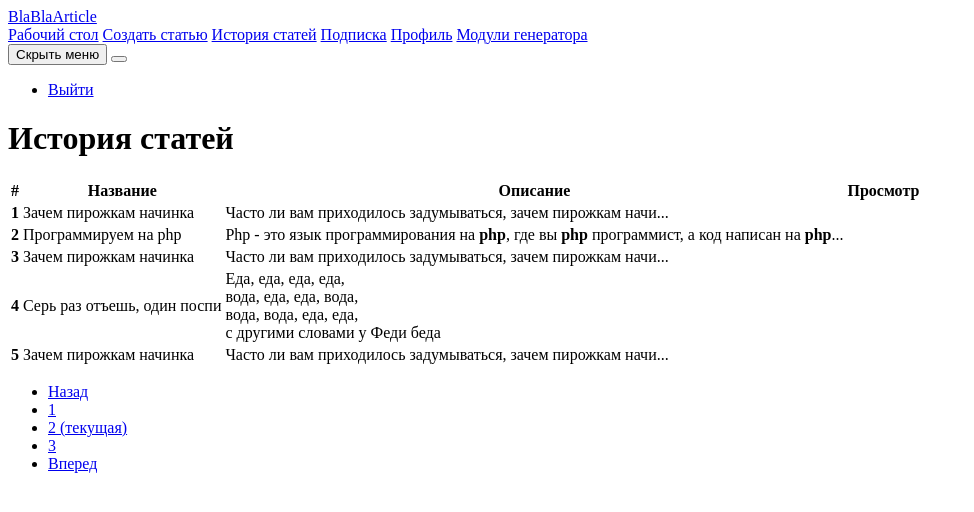
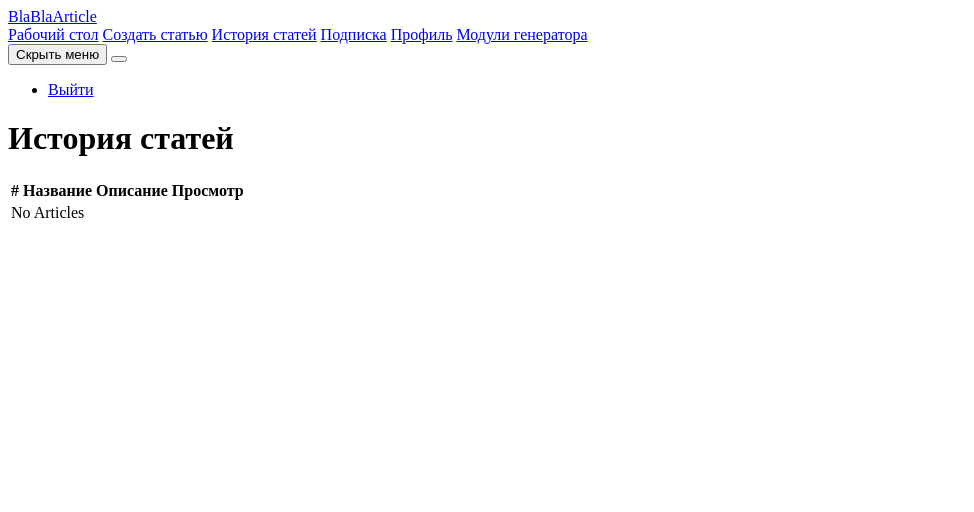
Before and after one commit to viktorbeznosov/symfony_diplom, a Symfony app: template templates/account/history.html.twig in a window 1280 px wide. Shown: the top 512 px of the page, without its empty margins (0-974 px from the left). Run offline with Twig, Linux system fonts and the light colour scheme; the template is opened without the code that fills it, so the values that code supplies are empty; some libraries are stand-ins or nearby versions.

Commit message:
Создао страницу просмотра списка статей пользователя

```diff
--- a/composer.json
+++ b/composer.json
@@ -15,6 +15,7 @@
     "friendsofphp/php-cs-fixer": "^2.16",
     "fzaninotto/faker": "^1.9",
     "gedmo/doctrine-extensions": "^3.1",
+    "knplabs/knp-paginator-bundle": "^5.8",
     "phpmd/phpmd": "^2.8",
     "sensio/framework-extra-bundle": "^6.2",
     "squizlabs/php_codesniffer": "^3.5",
--- a/config/bundles.php
+++ b/config/bundles.php
@@ -1,5 +1,4 @@
 <?php
-declare(strict_types=1);
 
 return [
     Symfony\Bundle\FrameworkBundle\FrameworkBundle::class => ['all' => true],
@@ -16,4 +15,5 @@
     Twig\Extra\TwigExtraBundle\TwigExtraBundle::class => ['all' => true],
     Symfony\Bundle\DebugBundle\DebugBundle::class => ['dev' => true],
     Symfony\Bundle\WebProfilerBundle\WebProfilerBundle::class => ['dev' => true, 'test' => true],
+    Knp\Bundle\PaginatorBundle\KnpPaginatorBundle::class => ['all' => true],
 ];
--- a/src/Controller/SecurityController.php
+++ b/src/Controller/SecurityController.php
@@ -56,7 +56,7 @@
             $user
                 ->setEmail($userModel->email)
                 ->setFirstName($userModel->firstName)
-                ->setIsActive(1)
+                ->setIsActive(true)
                 ->setApiToken(bin2hex(random_bytes(15)))
                 ->setSubscribeType(1)
                 ->setPassword($passwordEncoder->encodePassword($user, $userModel->password));
--- a/templates/account/create.html.twig
+++ b/templates/account/create.html.twig
@@ -22,6 +22,12 @@
                         <input type="text" id="articleTitle" class="form-control" name="articte_title" placeholder="Заголовок статьи" required autofocus value="">
                         <label for="articleTitle">Заголовок статьи</label>
                     </div>
+
+                    <div class="form-label-group article-title">
+                        <input type="text" id="articleDescription" class="form-control" name="articte_description" placeholder="Описание статьи" required autofocus value="">
+                        <label for="articleDescription">Описание статьи</label>
+                    </div>
+
                     <div class="card mb-4">
                         <div class="card-body">
                             <p class="card-title">Ключевое слово</p>
--- a/templates/account/history.html.twig
+++ b/templates/account/history.html.twig
@@ -17,58 +17,22 @@
                     </tr>
                     </thead>
                     <tbody>
+                        {% for article in pagination %}
                             <tr>
                                 <th scope="row">1</th>
-                        <td>Зачем пирожкам начинка</td>
-                        <td>Часто ли вам приходилось задумываться, зачем пирожкам начи...</td>
+                                <td>{{ article.title }}</td>
+                                <td>{{ article.description }}</td>
                                 <td><a href="dashboard_article_detail.html"><i class="fas fa-eye"></i></a> </td>
                             </tr>
-
+                        {% else %}
                             <tr>
-                        <th scope="row">2</th>
-                        <td>Программируем на php</td>
-                        <td>Php - это язык программирования на <b>php</b>, где вы <b>php</b> программист, а код написан на <b>php</b>...</td>
-                        <td><a href="dashboard_article_detail.html"><i class="fas fa-eye"></i></a> </td>
+                                <td colspan="4">No Articles</td>
                             </tr>
-
-                    <tr>
-                        <th scope="row">3</th>
-                        <td>Зачем пирожкам начинка</td>
-                        <td>Часто ли вам приходилось задумываться, зачем пирожкам начи...</td>
-                        <td><a href="dashboard_article_detail.html"><i class="fas fa-eye"></i></a> </td>
-                    </tr>
-
-                    <tr>
-                        <th scope="row">4</th>
-                        <td>Серь раз отъешь, один поспи</td>
-                        <td>Еда, еда, еда, еда, <br> вода, еда, еда, вода, <br> вода, вода, еда, еда, <br> с другими словами у Феди беда</td>
-                        <td><a href="dashboard_article_detail.html"><i class="fas fa-eye"></i></a> </td>
-                    </tr>
-
-                    <tr>
-                        <th scope="row">5</th>
-                        <td>Зачем пирожкам начинка</td>
-                        <td>Часто ли вам приходилось задумываться, зачем пирожкам начи...</td>
-                        <td><a href="dashboard_article_detail.html"><i class="fas fa-eye"></i></a> </td>
-                    </tr>
+                        {% endfor %}
                     </tbody>
                 </table>
 
-                <nav aria-label="...">
-                    <ul class="pagination">
-                        <li class="page-item disabled">
-                            <a class="page-link" href="#" tabindex="-1">Назад</a>
-                        </li>
-                        <li class="page-item"><a class="page-link" href="#">1</a></li>
-                        <li class="page-item active">
-                            <a class="page-link" href="#">2 <span class="sr-only">(текущая)</span></a>
-                        </li>
-                        <li class="page-item"><a class="page-link" href="#">3</a></li>
-                        <li class="page-item">
-                            <a class="page-link" href="#">Вперед</a>
-                        </li>
-                    </ul>
-                </nav>
+                {{ knp_pagination_render(pagination, '@KnpPaginator/Pagination/twitter_bootstrap_v4_pagination.html.twig') }}
             </div>
         </div>
 
```
Also changed, not shown: migrations/Version20211218155645.php (added, +31 -0 lines), src/Controller/AccountController.php (+10 -2 lines), src/Controller/ArticleController.php (+30 -0 lines), src/Entity/Article.php (+17 -0 lines), src/Services/ArticleService.php (+27 -1 lines), 4 other files. Lines whose indentation alone changed are shown as unchanged.
